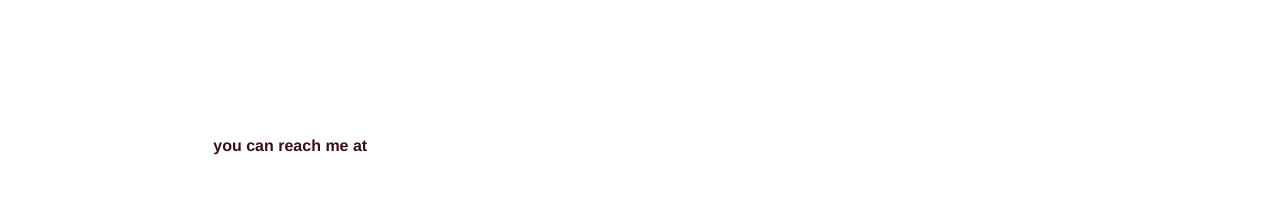
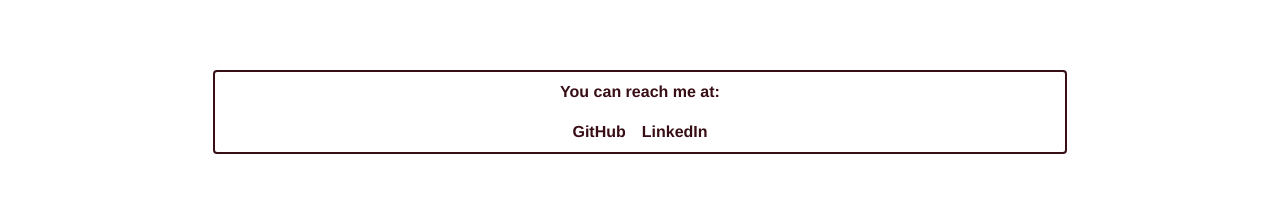
Before and after one commit to samanthacabrera/portfolio, a React (Vite) app: page / in a window 1280 px wide. Shown: the part 2206-2414 px from the top of the page. Built offline with nearby package versions, Linux system fonts and the light colour scheme; no server answers.

Commit message:
added links to Contact

```diff
--- a/src/pages/homepage/Contact.jsx
+++ b/src/pages/homepage/Contact.jsx
@@ -2,10 +2,18 @@ import React from "react";
 
 const Contact = () => {
     return (
-        <div id="contact" className="">
-            <p>you can reach me at</p>
+        <div id="contact" className="mb-24 border-current border-2 p-2 rounded flex flex-col justify-center items-center space-y-4">
+            <p>You can reach me at:</p>
+            <div className="flex space-x-4">
+                <a href="https://github.com/samanthacabrera" target="_blank" rel="noopener noreferrer">
+                    <button className="hover:underline">GitHub</button>
+                </a>
+                <a href="https://linkedin.com/in/samcabreraa" target="_blank" rel="noopener noreferrer">
+                    <button className="hover:underline">LinkedIn</button>
+                </a>
+            </div>
         </div>
-    )
+    );
 }
 
 export default Contact;
--- a/src/pages/homepage/Home.jsx
+++ b/src/pages/homepage/Home.jsx
@@ -8,7 +8,7 @@ import Contact from "./Contact";
 function Home() {
     return (
         <section className="flex flex-col items-center">
-            <div className="w-2/3 space-y-10 md:space-y-48">
+            <div className="w-2/3 space-y-10 md:space-y-44">
                 <Hero/>
                 <Intro />
                 <ProjectsList />
```
